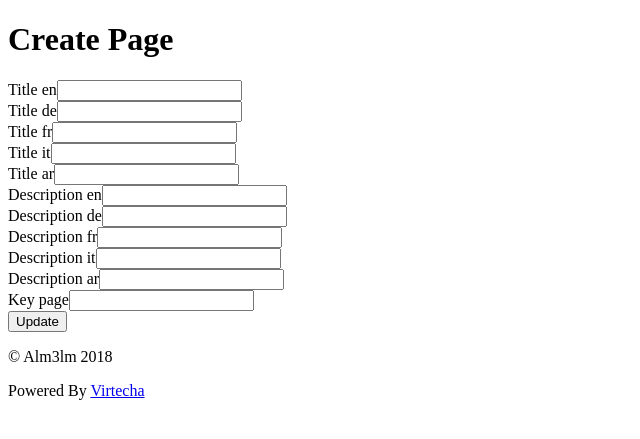
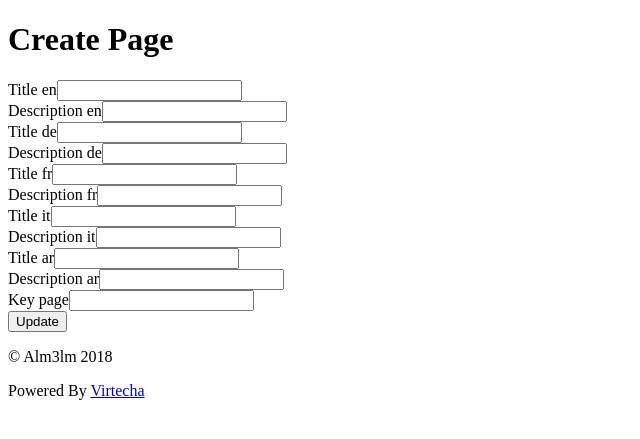
Before and after one commit to hassanhitleap1/iamr, a Yii app: the page made by modules/admin/views/page/create.php in a window 1280 px wide. Shown: the top 439 px of the page, without its empty margins (0-640 px from the left). Run offline with PHP 8.4 and a stand-in for Yii, Linux system fonts and the light colour scheme; the template is opened without the code that fills it, so the values that code supplies are empty; form fields are guessed from the names that the template uses; some libraries are stand-ins or nearby versions.

Commit message:
stored page input

```diff
--- a/modules/admin/views/page/_form.php
+++ b/modules/admin/views/page/_form.php
@@ -13,17 +13,11 @@ use yii\helpers\Url;
 <div class="page-form">
 
     <?php $form = ActiveForm::begin(); ?>
-
+    <div class="row">
+        <div class="col-md-4">
             <?= $form->field($model, 'title_en')->textInput(['maxlength' => true]) ?>
-
-    <?= $form->field($model, 'title_de')->textInput(['maxlength' => true]) ?>
-
-    <?= $form->field($model, 'title_fr')->textInput(['maxlength' => true]) ?>
-
-    <?= $form->field($model, 'title_it')->textInput(['maxlength' => true]) ?>
-
-    <?= $form->field($model, 'title_ar')->textInput(['maxlength' => true]) ?>
-
+        </div>
+        <div class="col-md-8">
             <?= $form->field($model, 'description_en')->widget(CKEditor::className(), [
                     'options' => ['rows' => 6],
                     'preset' => 'full',
@@ -31,7 +25,11 @@ use yii\helpers\Url;
                                 'filebrowserUploadUrl' => yii\helpers\Url::to(['page/uploadfile'])
                             ]
                 ]) ?>
-
+        </div>
+        <div class="col-md-4">
+            <?= $form->field($model, 'title_de')->textInput(['maxlength' => true]) ?>
+        </div>
+        <div class="col-md-8">
         <?= $form->field($model, 'description_de')->widget(CKEditor::className(), [
                 'options' => ['rows' => 6],
                 'preset' => 'full',
@@ -39,7 +37,11 @@ use yii\helpers\Url;
                             'filebrowserUploadUrl' => yii\helpers\Url::to(['page/uploadfile'])
                         ]
             ]) ?>
-
+        </div>
+        <div class="col-md-4">
+        <?= $form->field($model, 'title_fr')->textInput(['maxlength' => true]) ?>
+        </div>
+        <div class="col-md-8">
         <?= $form->field($model, 'description_fr')->widget(CKEditor::className(), [
                 'options' => ['rows' => 6],
                 'preset' => 'full',
@@ -47,7 +49,11 @@ use yii\helpers\Url;
                             'filebrowserUploadUrl' => yii\helpers\Url::to(['page/uploadfile'])
                         ]
             ]) ?>
-
+        </div>
+        <div class="col-md-4">
+            <?= $form->field($model, 'title_it')->textInput(['maxlength' => true]) ?>
+        </div>
+        <div class="col-md-8">
         <?= $form->field($model, 'description_it')->widget(CKEditor::className(), [
                 'options' => ['rows' => 6],
                 'preset' => 'full',
@@ -55,7 +61,11 @@ use yii\helpers\Url;
                             'filebrowserUploadUrl' => yii\helpers\Url::to(['page/uploadfile'])
                         ]
             ]) ?>
-
+        </div>
+        <div class="col-md-4">
+             <?= $form->field($model, 'title_ar')->textInput(['maxlength' => true]) ?>
+        </div>
+        <div class="col-md-8">
         <?= $form->field($model, 'description_ar')->widget(CKEditor::className(), [
                 'options' => ['rows' => 6],
                 'preset' => 'full',
@@ -63,7 +73,8 @@ use yii\helpers\Url;
                             'filebrowserUploadUrl' => yii\helpers\Url::to(['page/uploadfile'])
                         ]
             ]) ?>
-
+        </div>
+    </div>
     <?= $form->field($model, 'key_page')->textInput(['maxlength' => true]) ?>
 
     <div class="form-group">
```
Lines whose indentation alone changed are shown as unchanged.
